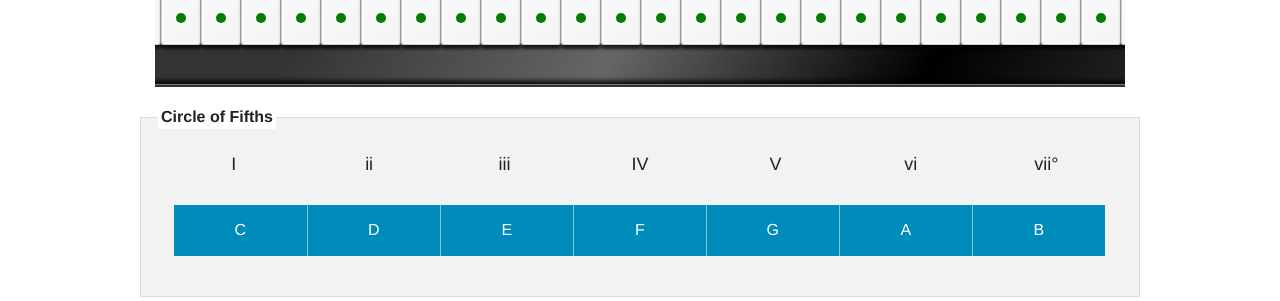
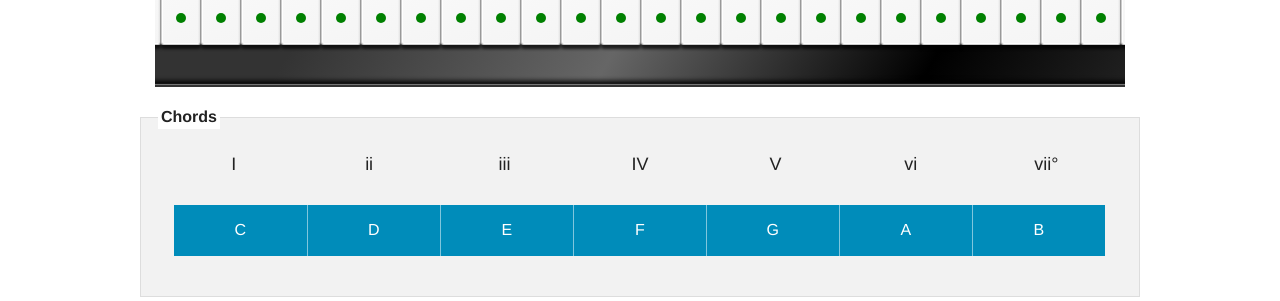
Before and after one commit to brent-g/piano_roll, a CodeIgniter app: page / in a window 1280 px wide. Shown: the part 246-547 px from the top of the page. Run offline with CodeIgniter, Linux system fonts and the light colour scheme.

Commit message:
Circle to chords

```diff
--- a/application/views/welcome_message.php
+++ b/application/views/welcome_message.php
@@ -174,7 +174,7 @@ function keyboard_init()
 
 	<div class="row">
  		<fieldset>
-			<legend>Circle of Fifths</legend>
+			<legend>Chords</legend>
 			<div class="large-12 columns">
 			<ul class="large-block-grid-7 text-center">
 			    <li><h5 id="numeral_0">I</h5></li>
```
